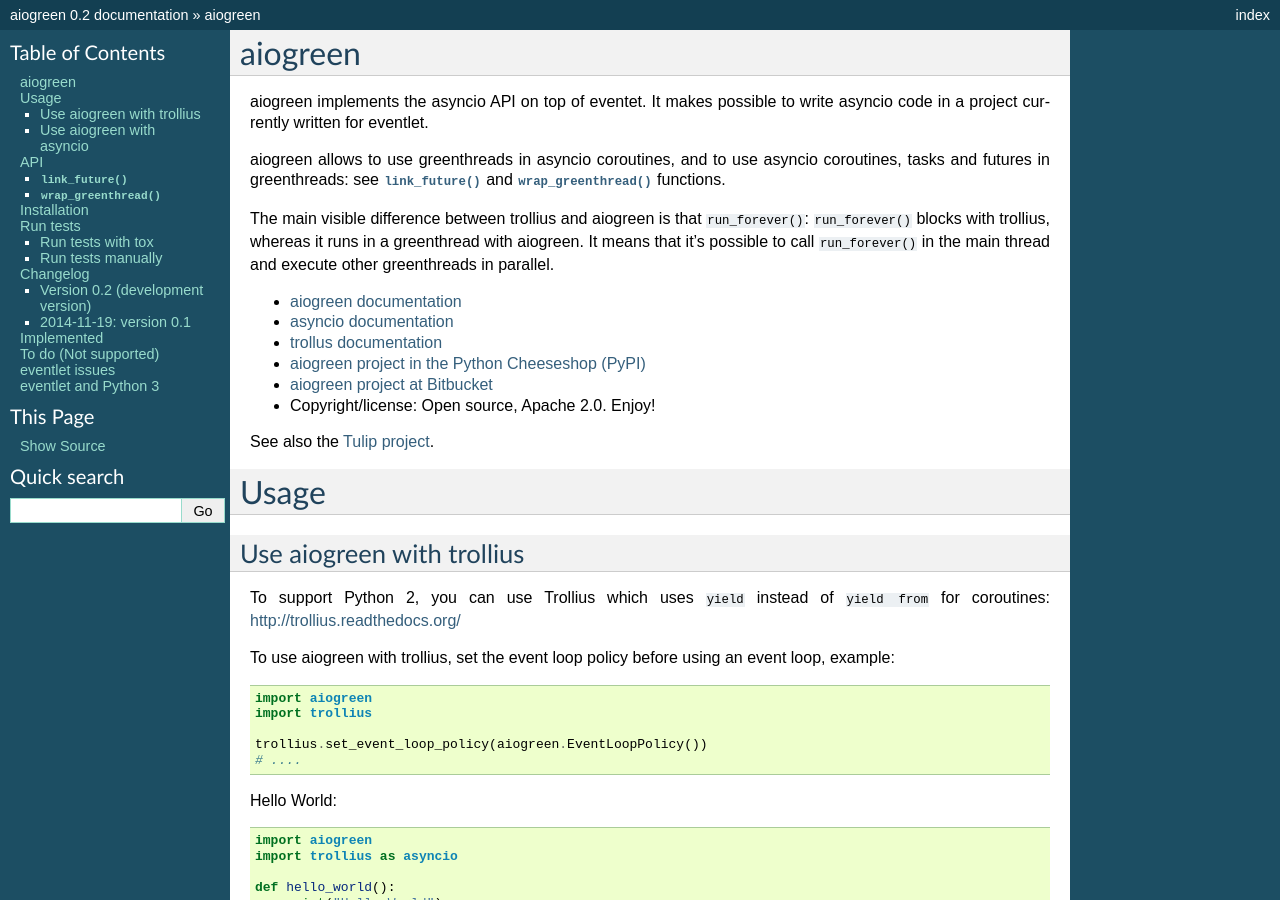
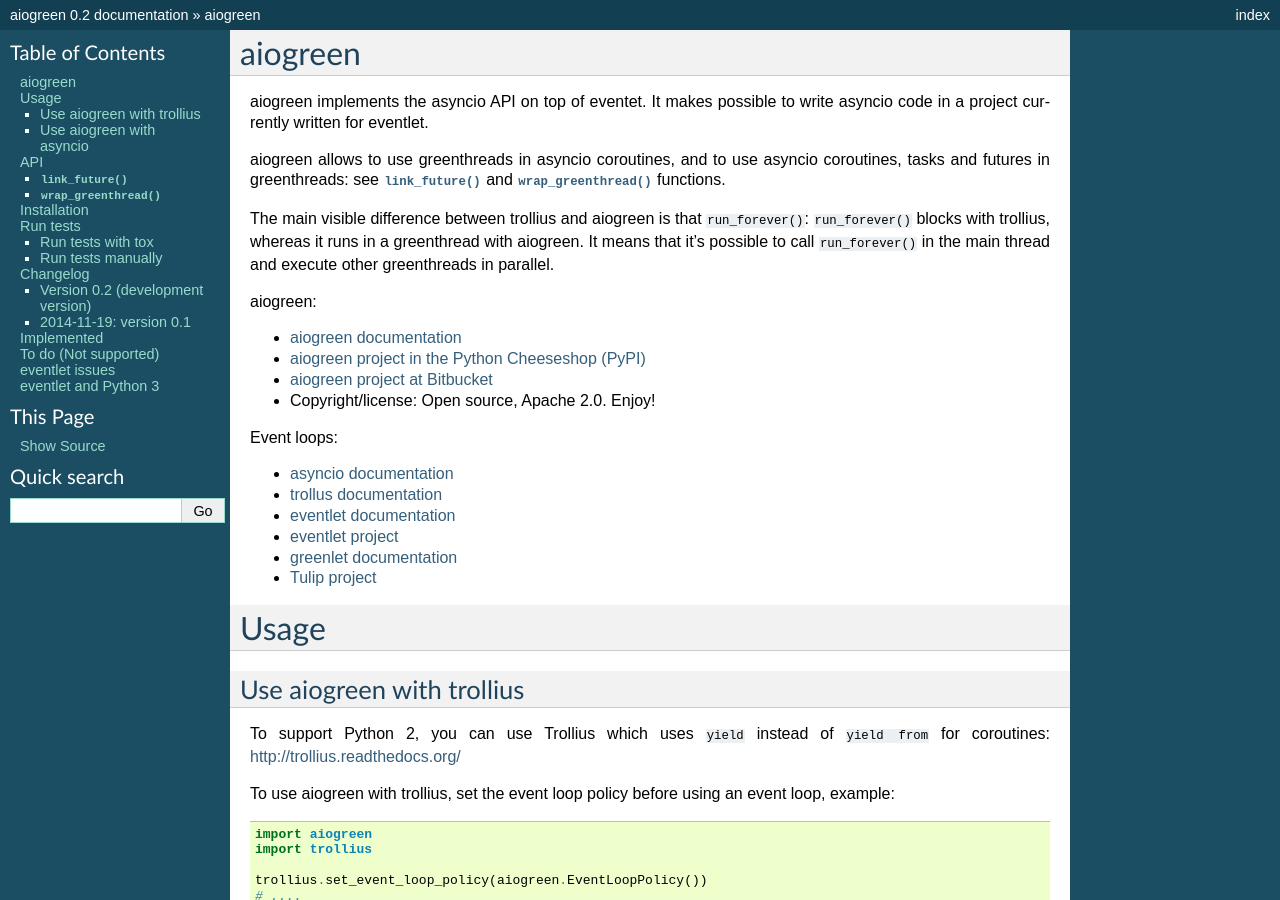
Before and after one commit to openstack-archive/deb-python-aioeventlet, a Sphinx documentation site: the page built from doc/index.rst, in a window 1280 px wide and 900 px high. Built offline with Sphinx 7.4.7, drawn with Linux system fonts in a browser that asks for light colours.

Commit message:
add link to eventlet & greenlet

```diff
--- a/doc/index.rst
+++ b/doc/index.rst
@@ -14,15 +14,22 @@
 ``run_forever()`` in the main thread and execute other greenthreads in
 parallel.
 
+aiogreen:
+
 * `aiogreen documentation <http://aiogreen.readthedocs.org/>`_
-* `asyncio documentation <http://docs.python.org/dev/library/asyncio.html>`_
-* `trollus documentation <http://trollius.readthedocs.org/>`_
 * `aiogreen project in the Python Cheeseshop (PyPI)
   <https://pypi.python.org/pypi/aiogreen>`_
 * `aiogreen project at Bitbucket <https://bitbucket.org/haypo/aiogreen>`_
 * Copyright/license: Open source, Apache 2.0. Enjoy!
 
-See also the `Tulip project <http://code.google.com/p/tulip/>`_.
+Event loops:
+
+* `asyncio documentation <http://docs.python.org/dev/library/asyncio.html>`_
+* `trollus documentation <http://trollius.readthedocs.org/>`_
+* `eventlet documentation <http://eventlet.net/doc/>`_
+* `eventlet project <http://eventlet.net/>`_
+* `greenlet documentation <http://greenlet.readthedocs.org/>`_
+* `Tulip project <http://code.google.com/p/tulip/>`_
 
 
 Usage
```
Also changed, not shown: 1 other file.
